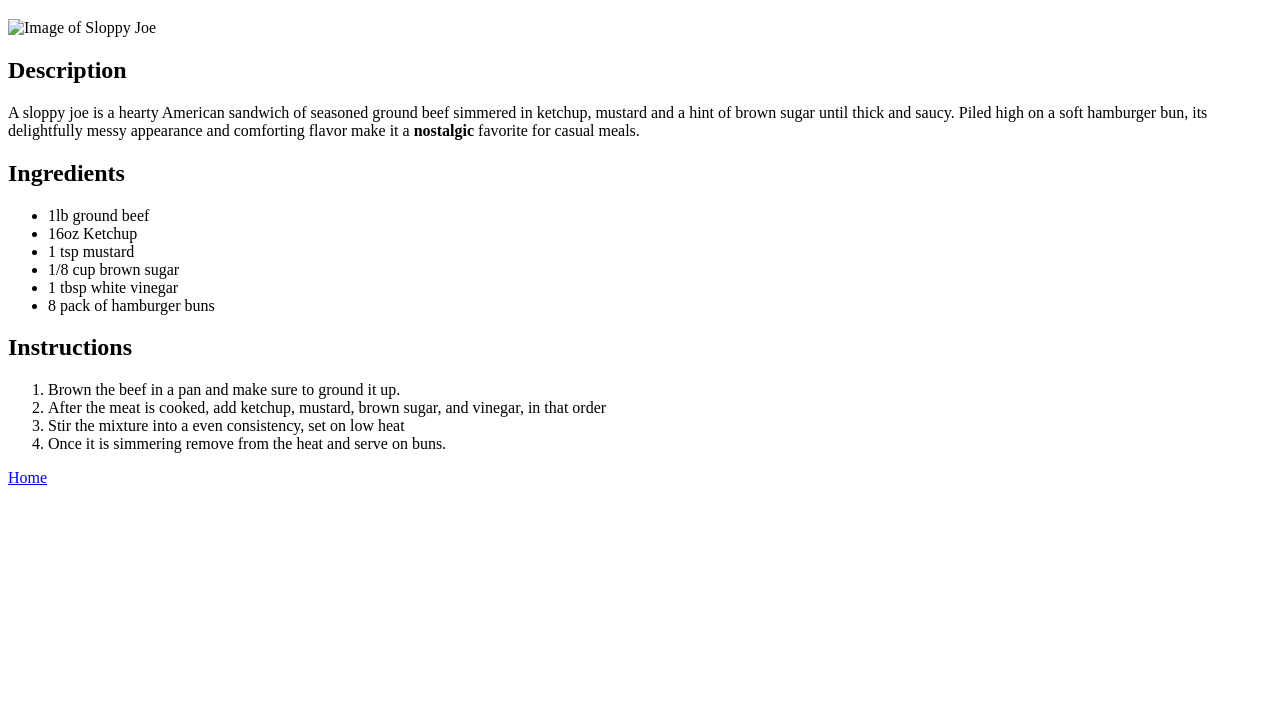
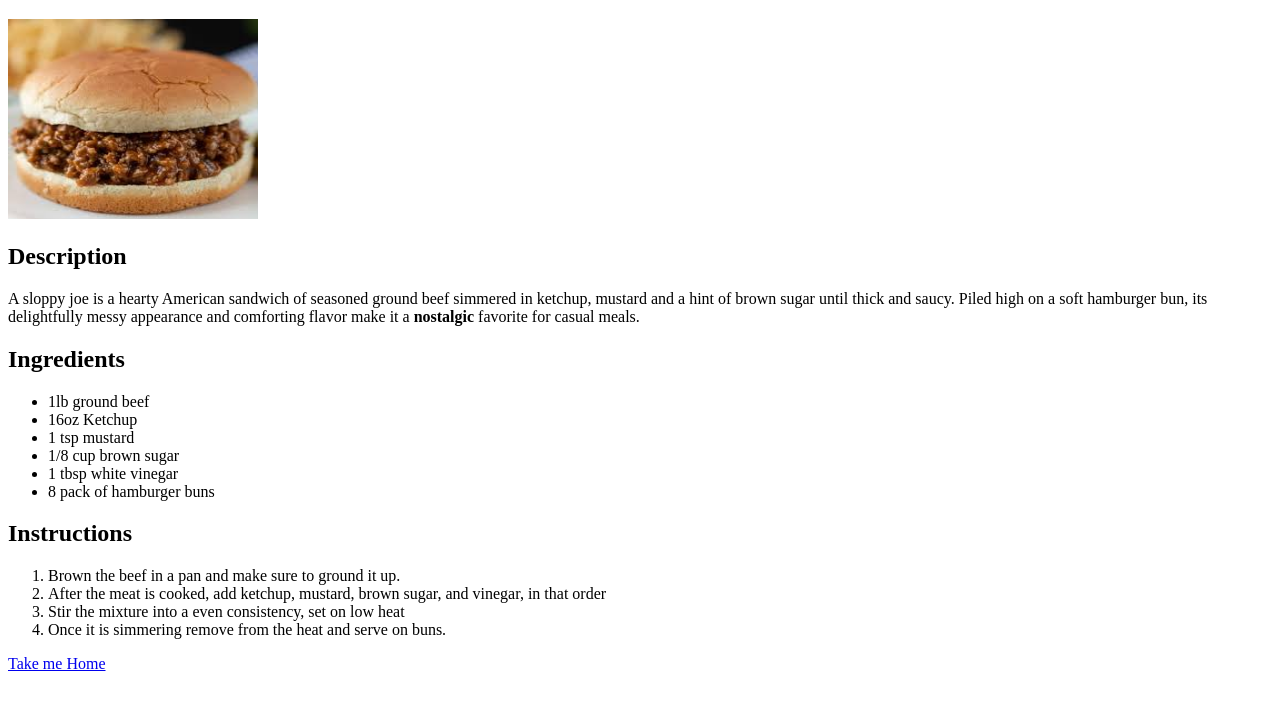
Before and after one commit to stanglg/odin-recipes, a plain HTML site: page recipes/sloppyjoe.html in a window 1280 px wide. Shown: the part 61-768 px from the top of the page. Drawn offline with Linux system fonts and the light colour scheme.

Commit message:
Fixed image inside of sloppyjoe

```diff
--- a/recipes/sloppyjoe.html
+++ b/recipes/sloppyjoe.html
@@ -3,11 +3,11 @@
 <head>
     <meta charset="UTF-8">
     <meta name="viewport" content="width=device-width, initial-scale=1.0">
-    <title>SloppyJoes</title>
+    <title>Sloppy Joe Recipe</title>
 </head>
 <body>
     <h1>Sloppy Joe Recipe</h1>
-    <img src="/repos/odin-recipes/img/sloppyjoe.jpeg" alt="Image of Sloppy Joe" height="200" width="250">
+    <img src="/img/sloppy.jpg" alt="Image of Sloppy Joe" height="200" width="250">
         <h2>Description</h2>
             <p>A sloppy joe is a hearty American sandwich of seasoned ground beef simmered in ketchup, mustard and a hint of brown sugar until thick and saucy. Piled high on a soft hamburger bun, its delightfully messy appearance and comforting flavor make it a <strong>nostalgic</strong> favorite for casual meals.</p>
         <h2>Ingredients</h2>
@@ -27,7 +27,7 @@
                 <li>Stir the mixture into a even consistency, set on low heat</li>
                 <li>Once it is simmering remove from the heat and serve on buns.</li>
             </ol>
-        <a href="../index.html">Home</a>
+        <a href="../index.html">Take me Home</a>
 </body>
 
 </html>
```
Also changed, not shown: img/sloppy.jpg (added), img/sloppyjoe.jpeg (deleted).
